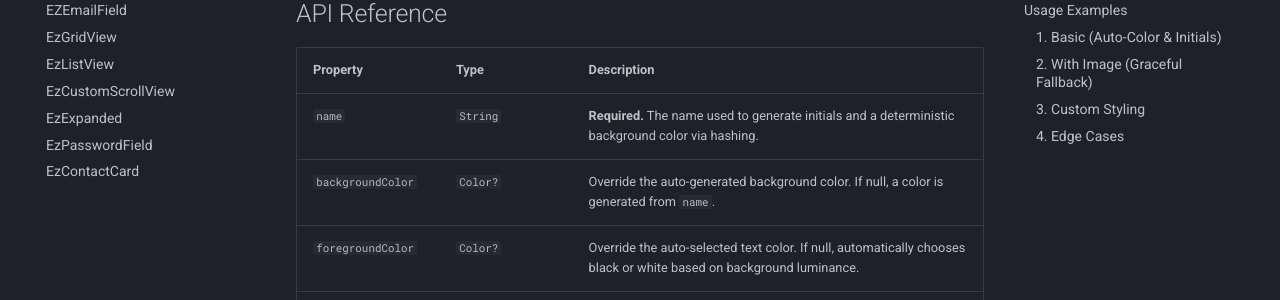
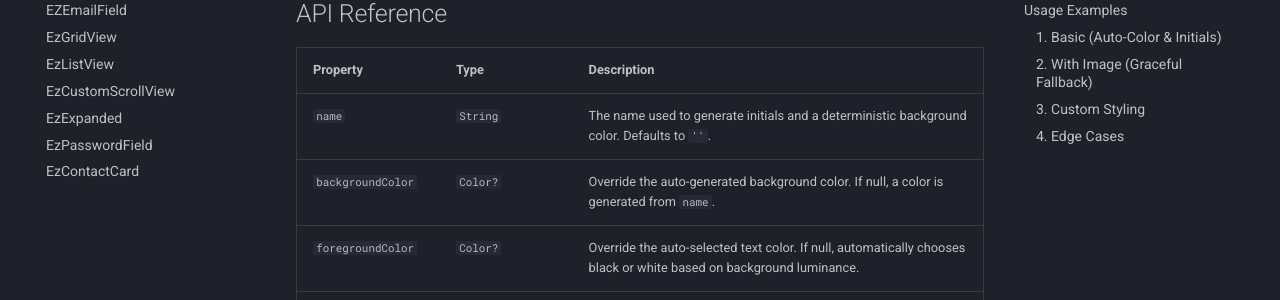
Before and after one commit to Evgenii-Zinner/ez-flutter-docs, an MkDocs documentation site: the page built from docs/ez_circle_avatar.md, in a window 1280 px wide and 900 px high, scrolled down 810 px. Shown: the part 152-452 px from the top of the window. Built offline with MkDocs 1.6.1 and Material for MkDocs 9.7.7, drawn with Linux system fonts in a browser that asks for light colours.

Commit message:
docs(ez_circle_avatar): mark name parameter as optional

```diff
--- a/docs/ez_circle_avatar.md
+++ b/docs/ez_circle_avatar.md
@@ -21,7 +21,7 @@ Displaying user avatars typically involves repetitive boilerplate code. The stan
 
 | Property | Type | Description |
 | :--- | :--- | :--- |
-| `name` | `String` | **Required.** The name used to generate initials and a deterministic background color via hashing. |
+| `name` | `String` | The name used to generate initials and a deterministic background color. Defaults to `''`. |
 | `backgroundColor` | `Color?` | Override the auto-generated background color. If null, a color is generated from `name`. |
 | `foregroundColor` | `Color?` | Override the auto-selected text color. If null, automatically chooses black or white based on background luminance. |
 | `backgroundImage` | `ImageProvider?` | The background image. If loading fails, falls back to displaying initials. |
```
